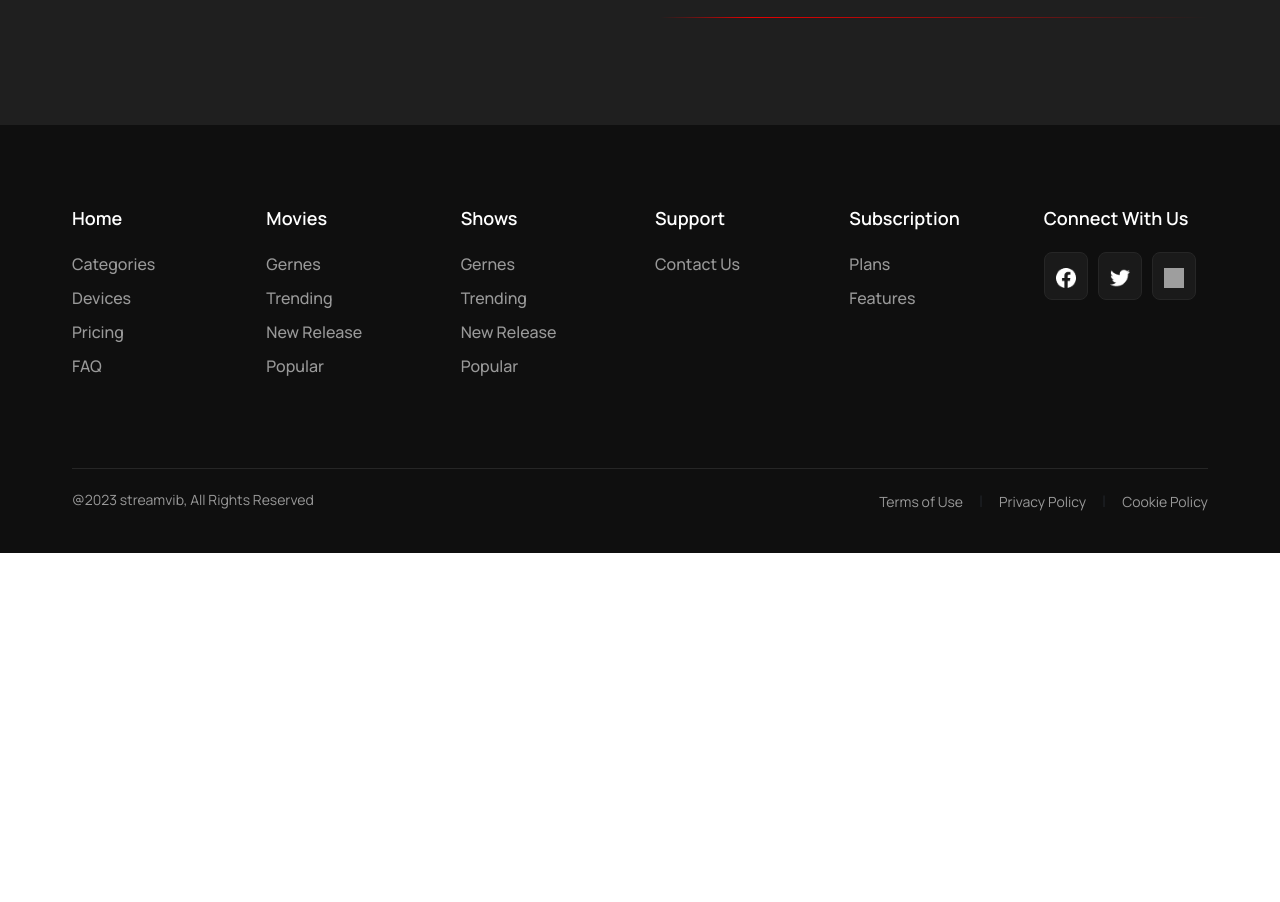
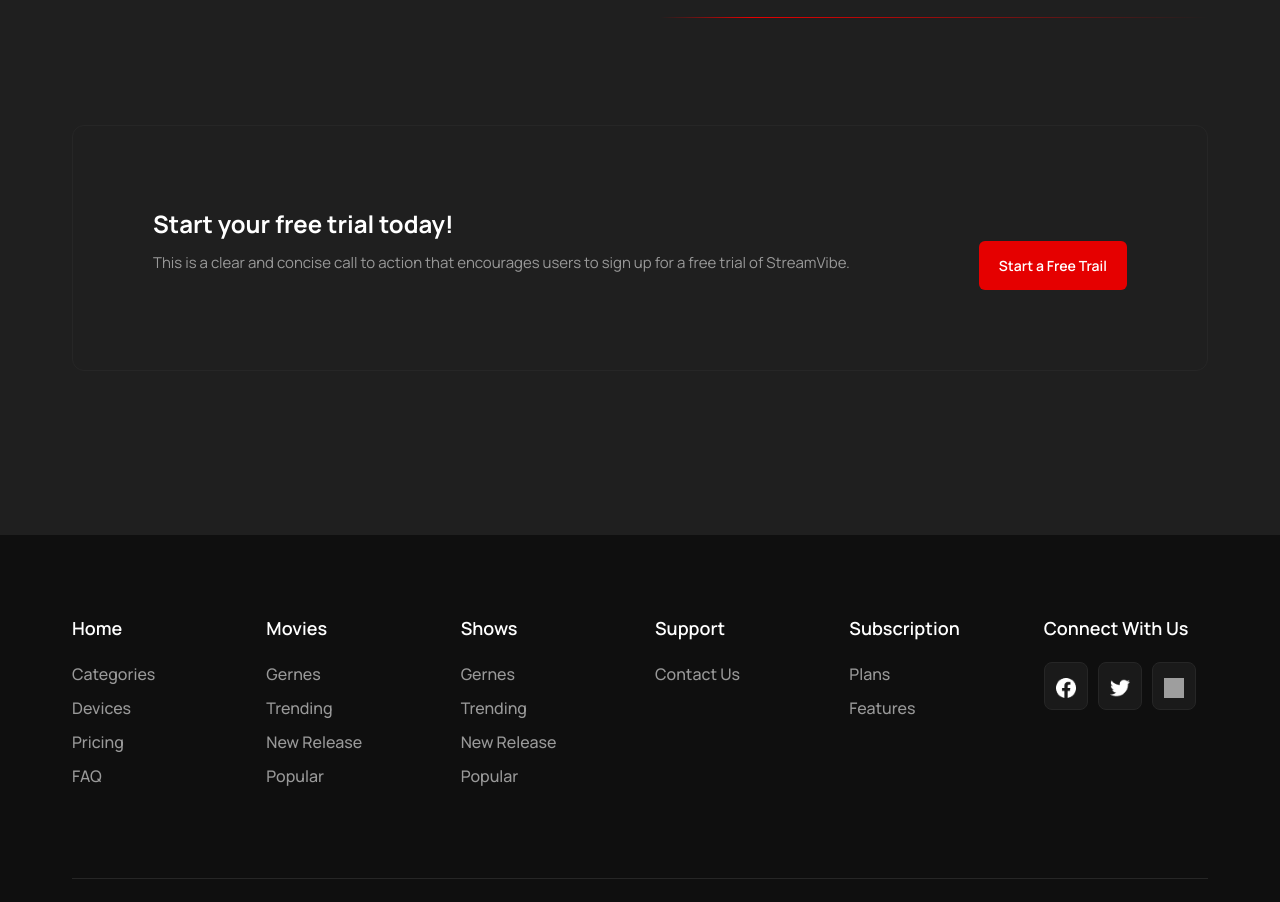
Before and after one commit to mustafa93rashid/SteamVibe, a React (Vite) app: page /#/ in a window 1280 px wide. Shown: the part 1400-2302 px from the top of the page. Before the commit the page ends 1953 px from the top, so only its background shows below. Built offline with nearby package versions, Linux system fonts and the light colour scheme; grey boxes are pictures that could not be loaded.

Commit message:
add free trial section folder and some html tag

```diff
--- /dev/null
+++ b/src/Components/FreeTrialComponent/FreeTrialComponent.css
@@ -0,0 +1,17 @@
+.AA-free-trial{
+    border: 1px solid var(--black15);
+    display: flex;
+    justify-content: space-between;
+    flex-wrap: wrap;
+    align-items: end;
+    padding: 80px;
+    border-radius: 12px;
+}
+
+
+@media (max-width: 992px) {
+    .AA-free-trial{
+      flex-wrap: wrap;
+      align-items: center;
+    }
+  }
--- /dev/null
+++ b/src/Components/FreeTrialComponent/FreeTrialComponent.jsx
@@ -0,0 +1,19 @@
+import React from "react";
+import "./FreeTrialComponent.css";
+import TitleComponent from "./../../Components/TitleComponent/TitleComponent";
+
+export default function FreeTrialComponent() {
+  return (
+    <section className="px-161 pb-150">
+      <div className="AA-free-trial mb-80">
+        <TitleComponent
+          title={"Start your free trial today!"}
+          descrption={
+            "This is a clear and concise call to action that encourages users to sign up for a free trial of StreamVibe."
+          }
+        />
+        <button className="AA-ask-btn fs-18 fw-600">Start a Free Trail</button>
+      </div>
+    </section>
+  );
+}
--- a/src/Pages/Home/Home.jsx
+++ b/src/Pages/Home/Home.jsx
@@ -1,12 +1,14 @@
 import React from 'react'
 import CategoriesSectionComponent from '../../Components/CategoriesSectionComponent/CategoriesSectionComponent'
 import FAQSectionComponent from '../../Components/FAQSectionComponent/FAQSectionComponent'
+import FreeTrialComponent from '../../Components/FreeTrialComponent/FreeTrialComponent'
 
 export default function Home() {
   return (
     <>
       <CategoriesSectionComponent />
       <FAQSectionComponent />
+      <FreeTrialComponent />
     </>
   )
 }
```
